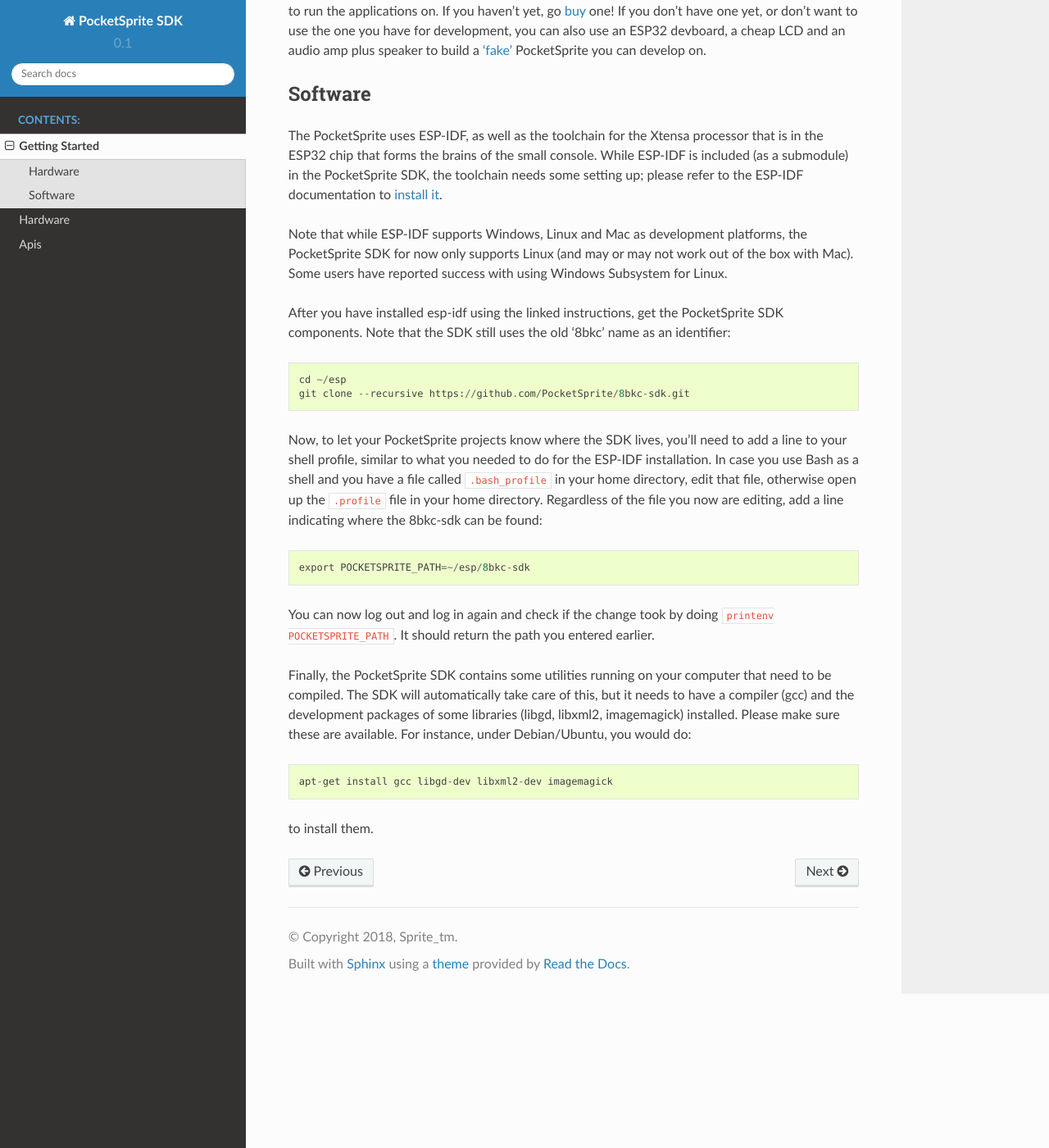
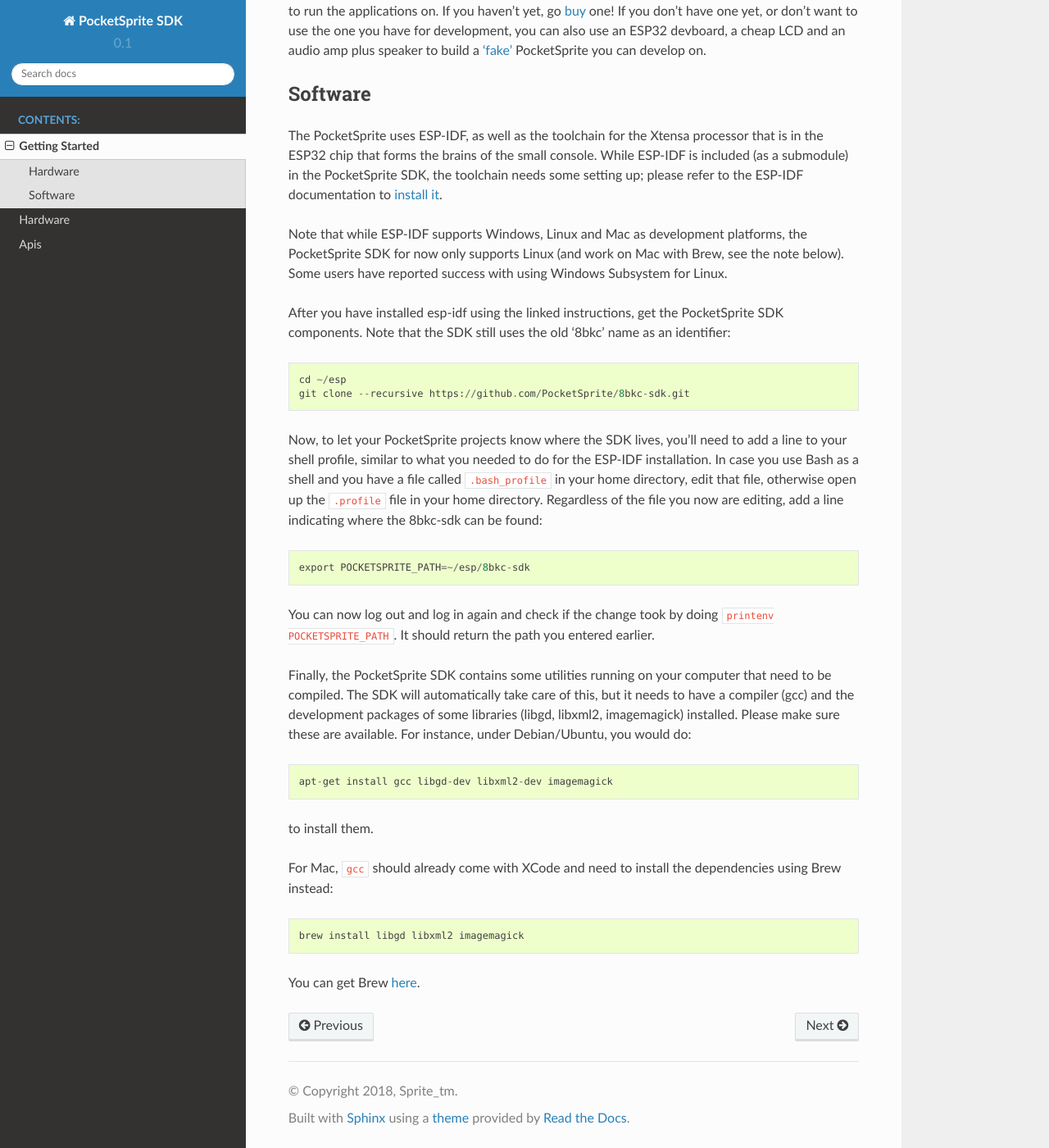
Before and after one commit to PocketSprite/8bkc-sdk, a Sphinx documentation site: the page built from docs/gettingstarted/index.rst, in a window 1280 px wide and 1400 px high, scrolled down 334 px. Shown: the whole window at 82% size. Built offline with Sphinx 7.4.7 and the Read the Docs theme 2.0.0, drawn with Linux system fonts in a browser that asks for light colours.

Commit message:
Add instructions for Mac users

```diff
--- a/docs/gettingstarted/index.rst
+++ b/docs/gettingstarted/index.rst
@@ -22,7 +22,7 @@
 `install it <https://esp-idf.readthedocs.io/en/latest/get-started/index.html>`_.
 
 Note that while ESP-IDF supports Windows, Linux and Mac as development platforms, the PocketSprite SDK for now only
-supports Linux (and may or may not work out of the box with Mac).  Some users have reported success with using Windows Subsystem for Linux.
+supports Linux (and work on Mac with Brew, see the note below).  Some users have reported success with using Windows Subsystem for Linux.
 
 After you have installed esp-idf using the linked instructions, get the PocketSprite SDK components. Note that the
 SDK still uses the old '8bkc' name as an identifier::
@@ -48,3 +48,9 @@
     apt-get install gcc libgd-dev libxml2-dev imagemagick
 
 to install them.
+
+For Mac, ``gcc`` should already come with XCode and need to install the dependencies using Brew instead::
+
+    brew install libgd libxml2 imagemagick
+
+You can get Brew `here <https://brew.sh/>`_.
```
